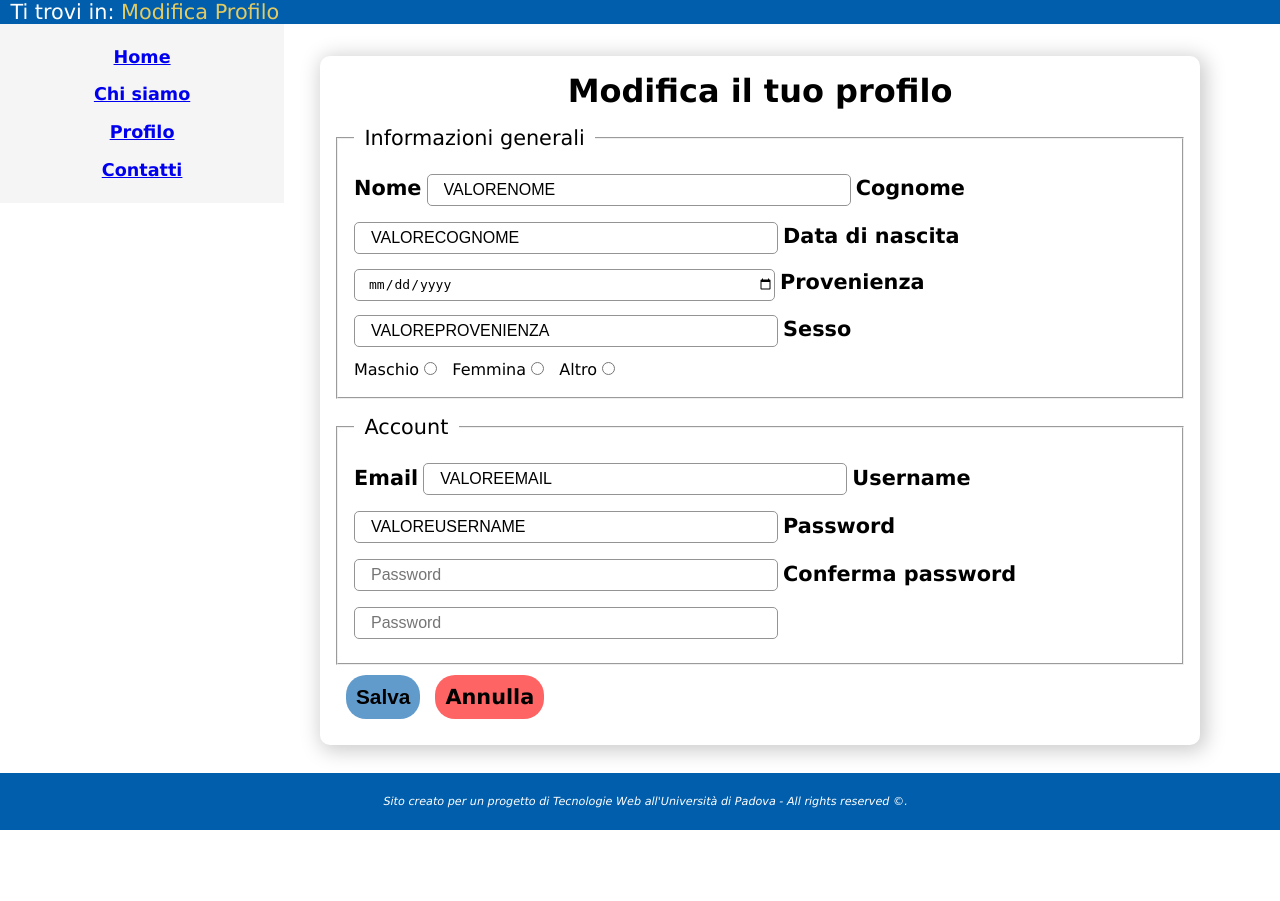
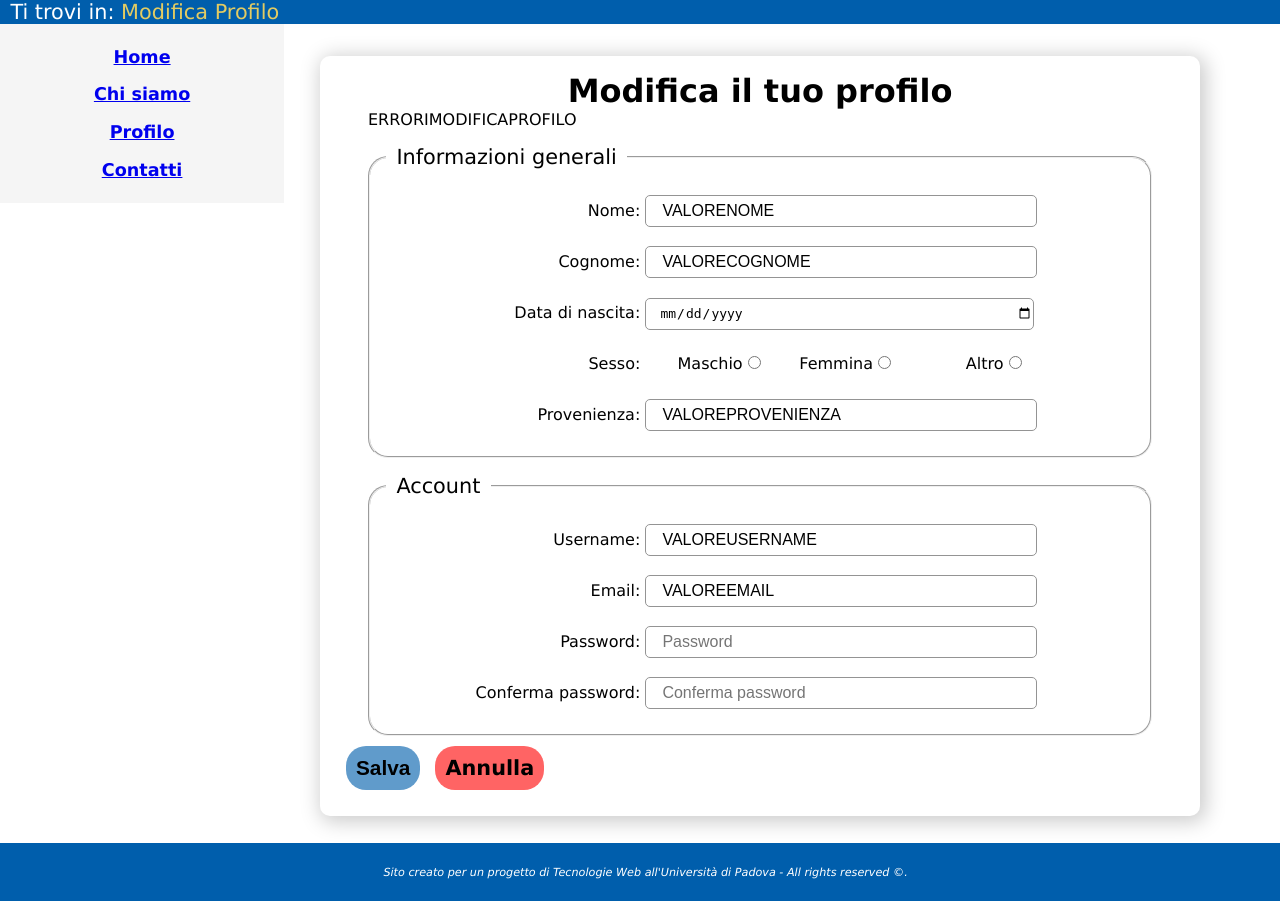
Before and after one commit to MicheleBaldisseri/TwoNotes, a PHP site: page /php/modificaProfilo.php in a window 1280 px wide. Shown: the part 80-981 px from the top of the page. Before the commit the page ends 910 px from the top, so only its background shows below. Run offline with PHP 8.4, Linux system fonts and the light colour scheme.

Commit message:
sistemato modifica profilo form

```diff
--- a/styles/stile.css
+++ b/styles/stile.css
@@ -664,6 +664,7 @@ SEZIONE Modifica PROFILO
 #formModProfilo fieldset{
     padding: 1em;
     margin-top: 1em;
+    border-radius: 20px;
 }
 #formModProfilo legend{
     padding-left: 0.5em;
--- a/views/modificaProfilo.html
+++ b/views/modificaProfilo.html
@@ -33,50 +33,46 @@
     <div class="contenitoreCentrale allWidth smallReg">
         <div id="formModProfilo" class="round_div shadow-div">
             <h1>Modifica il tuo profilo</h1>
-            <form method="post">
+            <form action="registerAction.php" class="formRegistrazione" method="post">
+                ERRORIMODIFICAPROFILO
                 <fieldset>
                     <legend>Informazioni generali</legend>
-                    <label for="nome"><p class="textForm">Nome</p></label>
-                    <input type="text" name="nome" id="nome" class="input" placeholder="Nome" value="VALORENOME" required>
+                    <label for="nome" class="labelleft">Nome:</label>
+                    <input type="text" name="nome" id="nome" class="input" placeholder="Nome" value="VALORENOME" maxlength="20"required>
 
-                    <label for="cognome" ><p class="textForm">Cognome</p></label>
-                    <input type="text" name="cognome" id="cognome" class="input" placeholder="Cognome" value="VALORECOGNOME" required>
+                    <label for="cognome" class="labelleft">Cognome:</label>
+                    <input type="text" name="cognome" id="cognome" class="input" placeholder="Cognome" value="VALORECOGNOME" maxlength="20"required>
 
-                    <label for="dataNascita"><p class="textForm">Data di nascita</p></label>
+                    <label for="dataNascita" class="labelleft">Data di nascita:</label>
                     <input type="date" name="data" id="dataNascita" class="input" value="VALOREDATA" required>
 
-                    <label for="provenienza"><p class="textForm">Provenienza</p></label>
+                    <label for="sesso" class="labelleft">Sesso:</label>
+                    <label for="maschio" class="inputsex">Maschio</label>
+                    <input type="radio" id="maschio" name="gender" value="M" SELECTEDM required>
+                    <label for="femmina" class="inputsex">Femmina</label>
+                    <input type="radio" id="femmina" name="gender" value="F" SELECTEDF>
+                    <label for="altro" class="inputsex">Altro</label>
+                    <input type="radio" id="altro" name="gender" value="A" SELECTEDA>
+
+                    <label for="provenienza" class="labelleft">Provenienza:</label>
                     <input type="text" name="provenienza" id="provenienza" class="input" placeholder="Provenienza" value="VALOREPROVENIENZA" required>
-
-                    <label for="sesso"><p class="textForm">Sesso</p></label>
-                    <div>
-                        <label for="maschio">Maschio</label>
-                        <input type="radio" id="maschio" name="gender" value="M" class="radio" SELECTEDM required>
-                        <label for="femmina">Femmina</label>
-                        <input type="radio" id="femmina" name="gender" value="F" class="radio" SELECTEDF>
-                        <label for="altro">Altro</label>
-                        <input type="radio" id="altro" name="gender" value="A" class="radio" SELECTEDA>
-                    </div>
                 </fieldset>
-
                 <fieldset>
                     <legend>Account</legend>
-                    <label for="email"><p class="textForm">Email</p></label>
+                    <label for="username" class="labelleft">Username:</label>
+                    <input type="text" name="username" id="username" class="input" placeholder="Username" value="VALOREUSERNAME" required>
+
+                    <label for="email" class="labelleft">Email:</label>
                     <input type="email" name="email" id="email" class="input" placeholder="Email" value="VALOREEMAIL" required>
 
-                    <label for="username"><p class="textForm">Username</p></label>
-                    <input type="text" name="username" id="username" class="input" placeholder="Username" value="VALOREUSERNAME" required>
-
-                    <label for="psw"><p class="textForm">Password</p></label>
+                    <label for="psw" class="labelleft">Password:</label>
                     <input type="password" name="psw" id="psw" class="input" placeholder="Password" required>
-
-                    <label for="conf-psw"><p class="textForm">Conferma password</p></label>
-                    <input type="password" name="conf-psw" id="conf-psw" class="input" placeholder="Password" required>
-
+                    <label for="conf-psw" class="labelleft">Conferma password:</label>
+                    <input type="password" name="conf-psw" id="conf-psw" class="input" placeholder="Conferma password" required>
                 </fieldset>
             </form>
-            <button type="submit" class="round-button general-button">Salva</button>
-            <a href="profilo.php" class="linkToButton">Annulla</a>
+                <button type="submit" class="round-button general-button">Salva</button>
+                <a href="profilo.php" class="linkToButton">Annulla</a>
         </div>
     </div>
 
```
